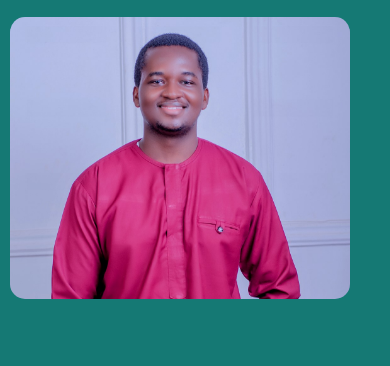
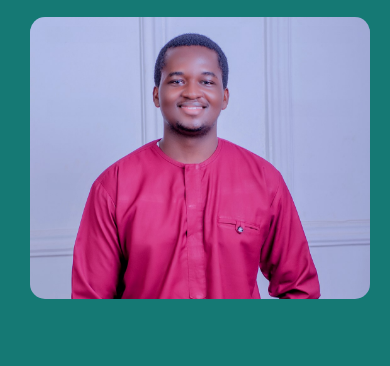
Before and after one commit to JAEDEXD3S1GN2/Jaedex-portfoilio, a plain HTML site: page index.html in a window 390 px wide. Shown: the part 734-1100 px from the top of the page. Drawn offline with nearby package versions, Linux system fonts and the light colour scheme.

Commit message:
Update index.css

```diff
--- a/index.css
+++ b/index.css
@@ -1102,6 +1102,10 @@
     color: white;
   }
 
+    .sec-cont {
+    align-self: center;
+  }
+
   .bars {
     font-size: 35px;
     padding-top: 30px;
```
